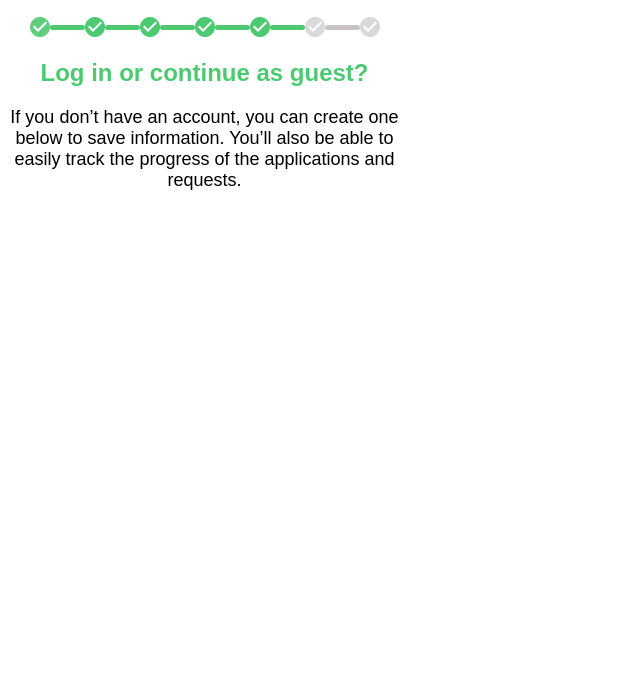
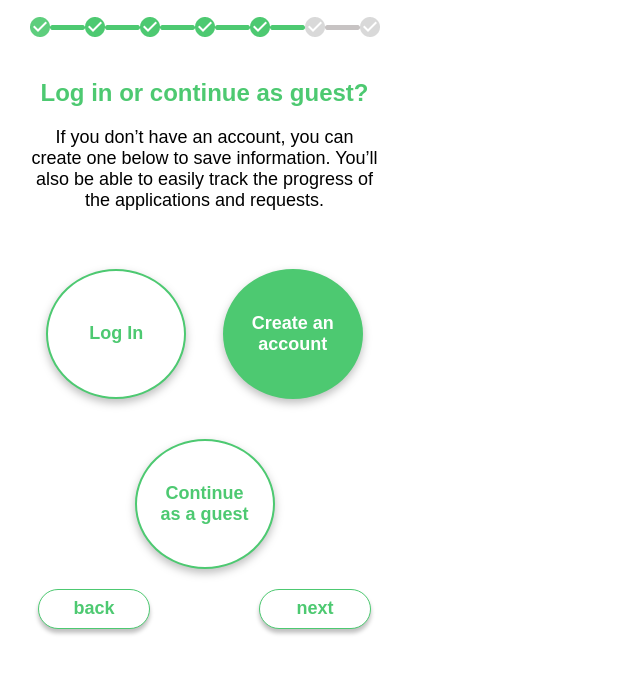
Before and after one commit to btupou/Mission_4_Fixit, a plain HTML site: page index.html in a window 1280 px wide. Shown: the part 121-794 px from the top of the page, without its empty margins (0-640 px from the left). Drawn offline with Linux system fonts and the light colour scheme.

Commit message:
buttons css attempt

```diff
--- a/index.html
+++ b/index.html
@@ -47,8 +47,6 @@
         alt="log in button"
         class="button"
       />
-      <!-- <h1>Fixit</h1> -->
-      <!-- <h2>Login</h2> -->
     </nav>
 
     <!-- steps -->
@@ -71,7 +69,22 @@
       </div>
     </section>
 
+    <section class="content">
+      <button class="circle-button">Log In</button>
+      <button class="circle-button-cta">Create an account</button>
+    </section>
+
+    <section class="content">
+      <button class="circle-button">
+        Continue <br />
+        as a guest
+      </button>
+    </section>
+
     <!-- footer -->
-    <footer></footer>
+    <footer class="footer">
+      <button class="pill-button">back</button>
+      <button class="pill-button">next</button>
+    </footer>
   </body>
 </html>
--- a/style.css
+++ b/style.css
@@ -27,13 +27,74 @@
   text-align: center;
 }
 
+.circle-button {
+  width: 140px;
+  height: 130px;
+  background-color: #fff;
+  border: 2px solid #4dc971;
+  /* background-color: #4dc971; */
+  flex-shrink: 0;
+  border-radius: 50%;
+  stroke-width: 2px;
+  color: #4dc971;
+  filter: drop-shadow(0 4px 4px rgba(0, 0, 0, 0.25));
+  font-size: 18px;
+  font-style: normal;
+  font-weight: 700;
+  cursor: pointer;
+}
+
+.circle-button-cta {
+  width: 140px;
+  height: 130px;
+  border: 2px solid #4dc971;
+  background-color: #4dc971;
+  flex-shrink: 0;
+  border-radius: 50%;
+  stroke-width: 2px;
+  color: #fff;
+  filter: drop-shadow(0 4px 4px rgba(0, 0, 0, 0.25));
+  font-size: 18px;
+  font-style: normal;
+  font-weight: 700;
+}
+
+.circle-button:hover {
+  background-color: #dfdfdf;
+}
+
 .content {
   display: flex;
-  justify-content: center;
+  /* justify-content: center; */
+  justify-content: space-around;
   text-align: center;
   width: 393px;
+  padding: 20px;
   /* height: 852px; */
   /* background-color: beige; */
+}
+
+.pill-button {
+  width: 112px;
+  height: 40px;
+  font-size: 18px;
+  font-weight: 700;
+  font-style: bold;
+  text-align: center;
+  border-radius: 20px;
+  border: 1px solid #4dc971;
+  color: #4dc971;
+  background: #fff;
+  box-shadow: 0 4px 4px 0 rgba(0, 0, 0, 0.25);
+}
+
+.footer {
+  display: flex;
+  justify-content: space-between;
+  align-items: center;
+  width: 393px;
+  padding-left: 30px;
+  padding-right: 30px;
 }
 
 .button {
```
